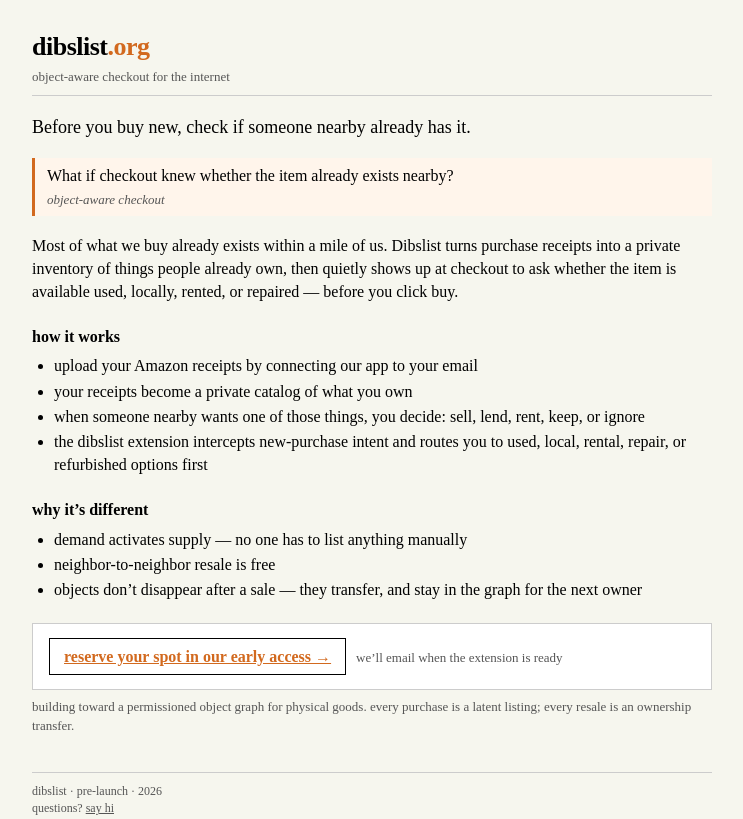
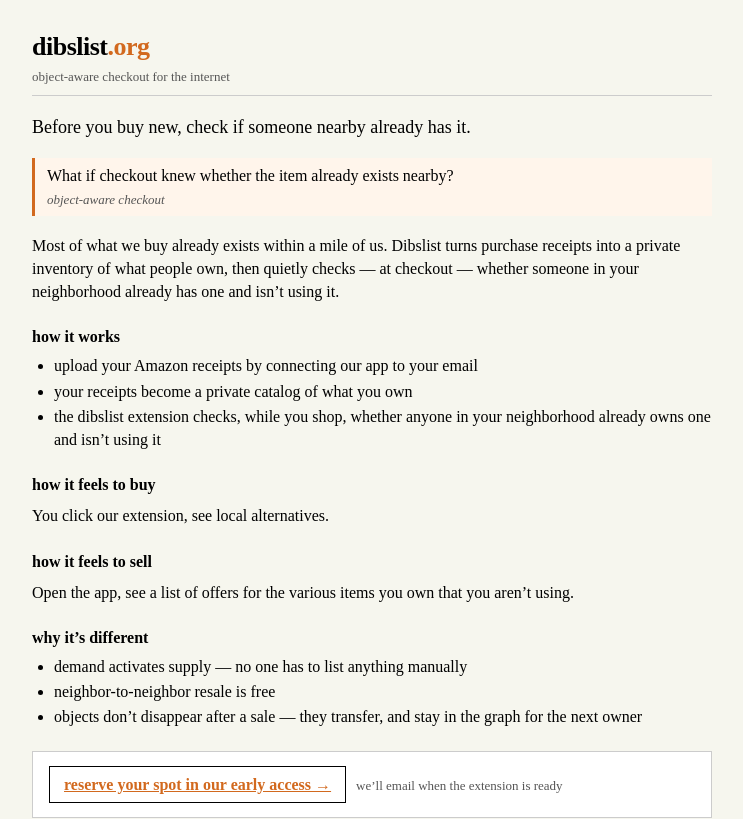
Before and after one commit to modestapproach/dibslist, a Next.js app: page / in a window 1280 px wide. Shown: the top 819 px of the page, without its empty margins (268-1011 px from the left). Built offline with nearby package versions, Linux system fonts and the light colour scheme.

Commit message:
Simplify launch copy to neighborhood-unused focus; add buy/sell sections
https://claude.ai/code/session_011EBWLo58Lsr1j1wQmn1S96

```diff
--- a/app/page.tsx
+++ b/app/page.tsx
@@ -21,9 +21,9 @@ export default function Home() {
 
       <p>
         Most of what we buy already exists within a mile of us. Dibslist turns
-        purchase receipts into a private inventory of things people already
-        own, then quietly shows up at checkout to ask whether the item is
-        available used, locally, rented, or repaired — before you click buy.
+        purchase receipts into a private inventory of what people own, then
+        quietly checks — at checkout — whether someone in your neighborhood
+        already has one and isn&rsquo;t using it.
       </p>
 
       <h2>how it works</h2>
@@ -31,14 +31,19 @@ export default function Home() {
         <li>upload your Amazon receipts by connecting our app to your email</li>
         <li>your receipts become a private catalog of what you own</li>
         <li>
-          when someone nearby wants one of those things, you decide: sell, lend,
-          rent, keep, or ignore
-        </li>
-        <li>
-          the dibslist extension intercepts new-purchase intent and routes you
-          to used, local, rental, repair, or refurbished options first
+          the dibslist extension checks, while you shop, whether anyone in your
+          neighborhood already owns one and isn&rsquo;t using it
         </li>
       </ul>
+
+      <h2>how it feels to buy</h2>
+      <p>You click our extension, see local alternatives.</p>
+
+      <h2>how it feels to sell</h2>
+      <p>
+        Open the app, see a list of offers for the various items you own that
+        you aren&rsquo;t using.
+      </p>
 
       <h2>why it&rsquo;s different</h2>
       <ul>
```
